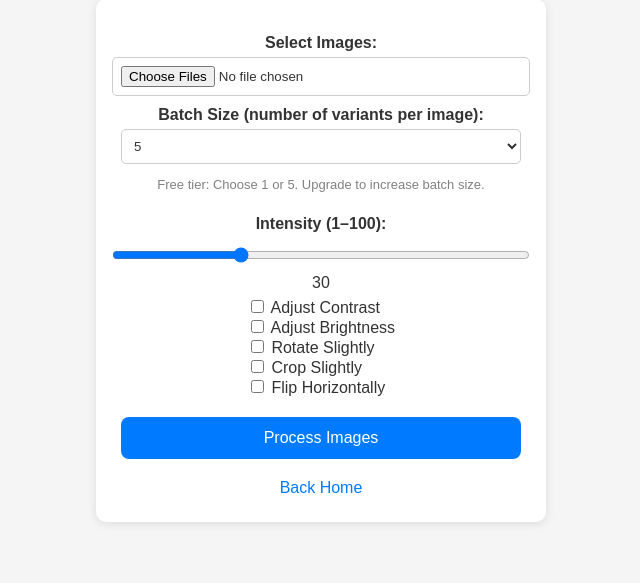
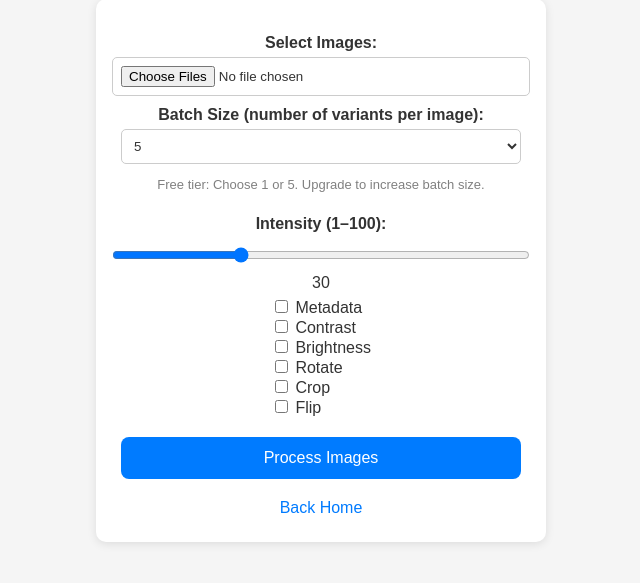
Before and after one commit to BrandonM01/METAMORPH, a Flask app: page /image-processor in a window 1280 px wide. Shown: the part 192-775 px from the top of the page, without its empty margins (319-959 px from the left). Run offline with Flask 3, Linux system fonts and the light colour scheme; a user stored in the database is signed in.

Commit message:
Update image_processor.html

```diff
--- a/templates/image_processor.html
+++ b/templates/image_processor.html
@@ -29,11 +29,12 @@
         <output>30</output>
 
         <div class="checkbox-group">
-            <label><input type="checkbox" name="adjust_contrast"> Adjust Contrast</label><br>
-            <label><input type="checkbox" name="adjust_brightness"> Adjust Brightness</label><br>
-            <label><input type="checkbox" name="rotate"> Rotate Slightly</label><br>
-            <label><input type="checkbox" name="crop"> Crop Slightly</label><br>
-            <label><input type="checkbox" name="flip_horizontal"> Flip Horizontally</label>
+            <label><input type="checkbox" name="change_metadata"> Metadata</label><br>
+            <label><input type="checkbox" name="adjust_contrast"> Contrast</label><br>
+            <label><input type="checkbox" name="adjust_brightness"> Brightness</label><br>
+            <label><input type="checkbox" name="rotate"> Rotate</label><br>
+            <label><input type="checkbox" name="crop"> Crop</label><br>
+            <label><input type="checkbox" name="flip_horizontal"> Flip</label>
         </div>
 
         <button class="main-button" id="submitBtn" type="submit">Process Images</button>
```
